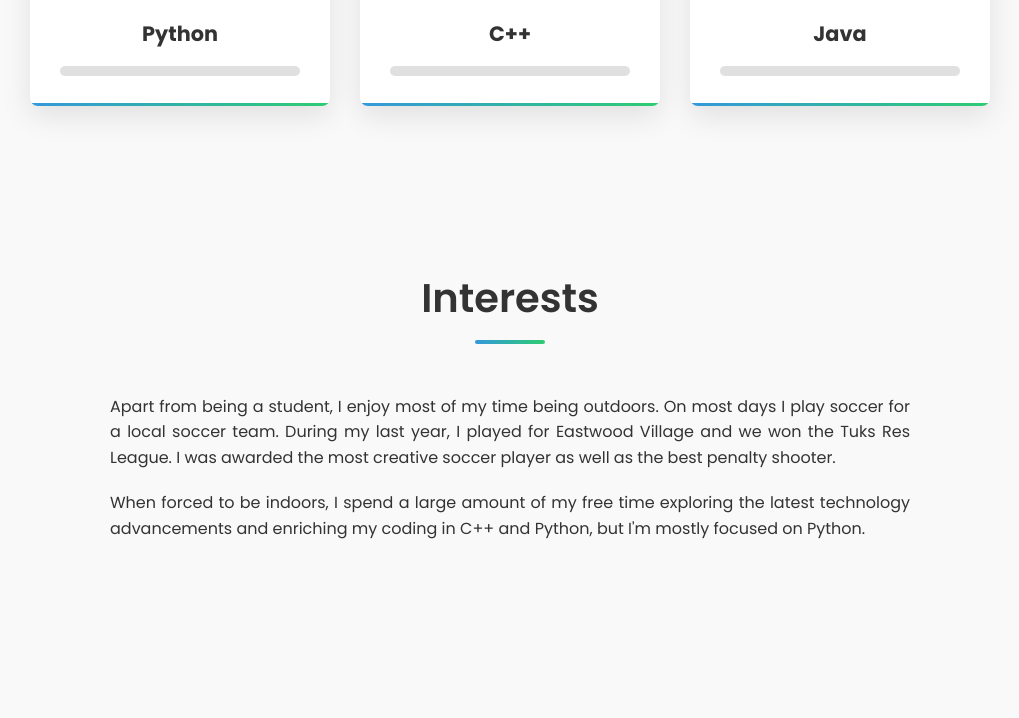
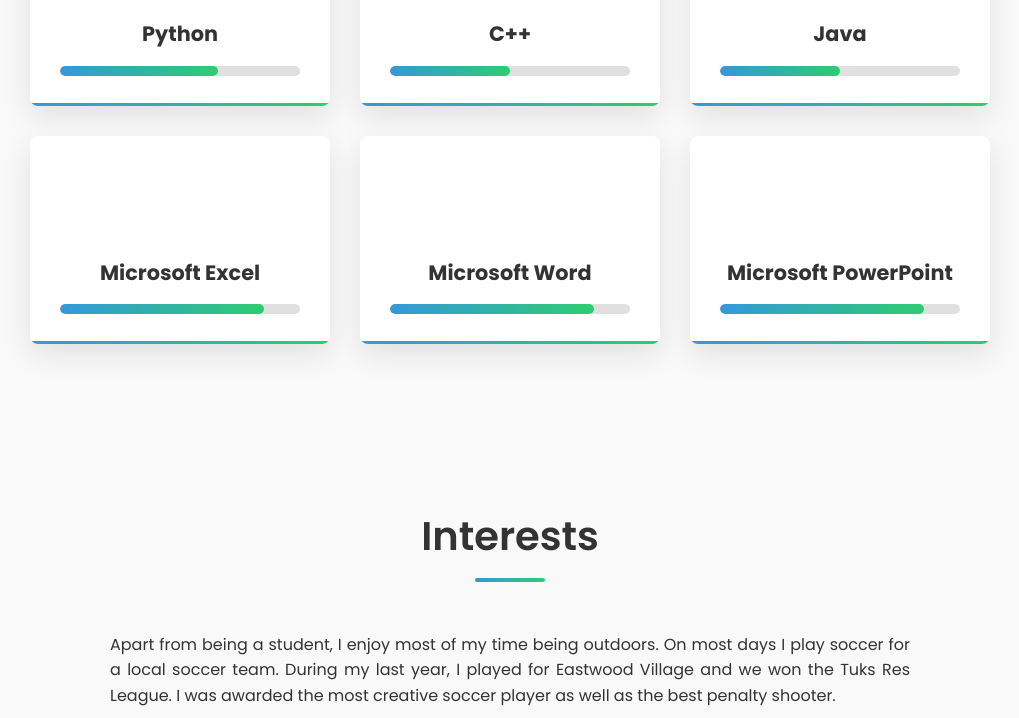
Before and after one commit to Kgadiete/Resume, a plain HTML site: page index.html in a window 1280 px wide. Shown: the part 3085-3803 px from the top of the page, without its empty margins (130-1149 px from the left). Drawn offline with nearby package versions, Linux system fonts and the light colour scheme.

Commit message:
Update index.html

```diff
--- a/index.html
+++ b/index.html
@@ -134,7 +134,7 @@
                         </div>
                         <h3>Python</h3>
                         <div class="skill-progress">
-                            <div class="progress-bar" data-percent="85"></div>
+                            <div class="progress-bar" style="width: 66%;"></div>
                         </div>
                     </div>
                     <div class="skill-item">
@@ -143,7 +143,7 @@
                         </div>
                         <h3>C++</h3>
                         <div class="skill-progress">
-                            <div class="progress-bar" data-percent="75"></div>
+                            <div class="progress-bar" style="width: 50%;"></div>
                         </div>
                     </div>
                     <div class="skill-item">
@@ -152,9 +152,39 @@
                         </div>
                         <h3>Java</h3>
                         <div class="skill-progress">
-                            <div class="progress-bar" data-percent="70"></div>
+                            <div class="progress-bar" style="width: 50%;"></div>
                         </div>
                     </div>
+                    <div class="skill-item">
+                        <div class="skill-icon excel">
+                            <i class="fas fa-file-excel"></i>
+                        </div>
+                        <h3>Microsoft Excel</h3>
+                        <div class="skill-progress">
+                            <div class="progress-bar" style="width:85%"></div>
+                        </div>
+                    </div>
+
+                    <div class="skill-item">
+                        <div class="skill-icon word">
+                            <i class="fas fa-file-word"></i>
+                        </div>
+                        <h3>Microsoft Word</h3>
+                        <div class="skill-progress">
+                            <div class="progress-bar" style="width:85%"></div>
+                        </div>
+                    </div>
+
+                    <div class="skill-item">
+                        <div class="skill-icon powerpoint">
+                            <i class="fas fa-file-powerpoint"></i>
+                        </div>
+                        <h3>Microsoft PowerPoint</h3>
+                        <div class="skill-progress">
+                            <div class="progress-bar" style="width:85%"></div>
+                        </div>
+                    </div>
+
                 </div>
             </div>
         </section>
```
